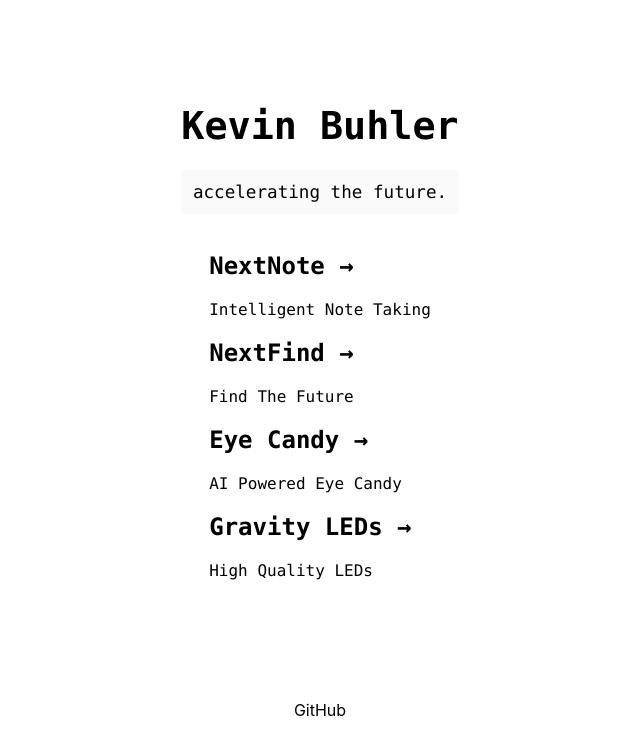
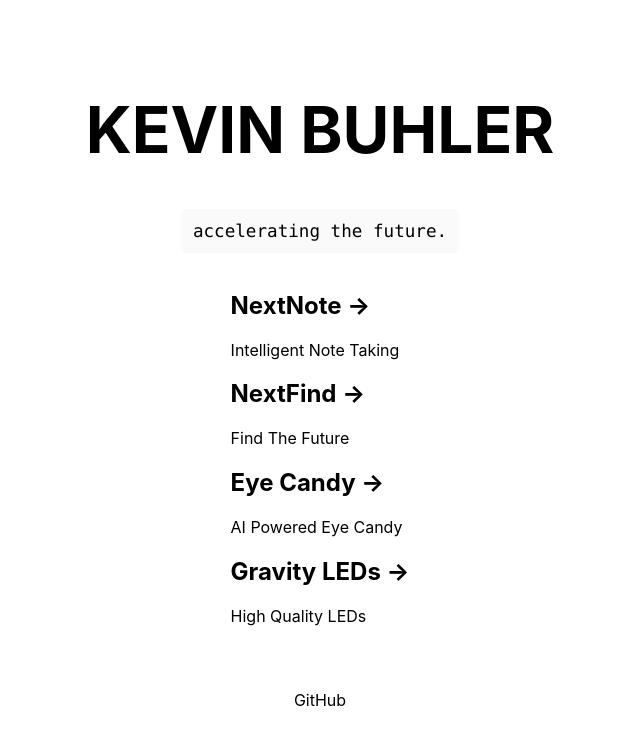
Before and after one commit to kevbuh/kevinbuhler, a Next.js app: page / in a window 1280 px wide. Shown: the top 754 px of the page, without its empty margins (320-960 px from the left). Built offline with nearby package versions, Linux system fonts and the light colour scheme.

Commit message:
fixed padding in main page

```diff
--- a/pages/index.js
+++ b/pages/index.js
@@ -4,7 +4,7 @@
 
 export default function Home() {
   return (
-    <div className={styles.container}>
+    <div>
       <Head>
         <title>Kevin Buhler</title>
         <meta name="description" content="Kevin Buhler's Website" />
@@ -16,47 +16,39 @@
 
       <main className={styles.main}>
         <div>
-          <h1 className={styles.title}>
-            <a href="https://kevinbuhler.com">
-              {/* <code className={styles.codeBig}> */}
-              Kevin Buhler
-              {/* r</code> */}
-            </a>
+          <h1>
+            <h1>KEVIN BUHLER</h1>
           </h1>
+          <p className={styles.description}>
+            <code className={styles.code}>accelerating the future.</code>
+          </p>
         </div>
-
-        <p className={styles.description}>
-          {/* Building the future{' '} */}
-          <code className={styles.code}>accelerating the future.</code>
-        </p>
-
         <div>
-          <div className={styles.text}>
+          <div>
             <a href="https://kevinbuhler.com/nextnoteoverview">
               <h2>NextNote &rarr;</h2>
               <p>Intelligent Note Taking</p>
             </a>
           </div>
-          <div className={styles.text}>
+          <div>
             <a href="https://nextfind.vercel.app">
               <h2>NextFind &rarr;</h2>
               <p>Find The Future</p>
             </a>
           </div>
-          <div className={styles.text}>
+          <div>
             <a href="https://eyecandy.vercel.app/">
               <h2>Eye Candy &rarr;</h2>
               <p>AI Powered Eye Candy</p>
             </a>
           </div>
 
-          <div className={styles.text}>
+          <div>
             <a href="https://gravityleds.com">
               <h2>Gravity LEDs &rarr;</h2>
               <p>High Quality LEDs</p>
             </a>
           </div>
-          {/* <div>test</div> */}
         </div>
       </main>
 
--- a/pages/nextnoteoverview.js
+++ b/pages/nextnoteoverview.js
@@ -4,7 +4,7 @@
 
 export default function Home() {
   return (
-    <div className={styles.container}>
+    <div>
       <Head>
         <title>NEXT NOTE</title>
         <meta name="description" content="Kevin Buhler's Website" />
@@ -18,7 +18,7 @@
         <p className={styles.description}>
           <h1 className={styles.apps}>NEXT NOTE</h1>
         </p>
-        <div className={styles.apps2}>
+        <div>
           <Image src="/nnpink.png" alt="NEXT" width={100} height={100} />
         </div>
         <div className={styles.apps2}>
@@ -59,7 +59,7 @@
         </a>
 
         <p>
-          <a href="https://nextnote.io">Visit the test website version here.</a>
+          <a href="https://nextnote.io">Visit the Deprecated Website Here.</a>
         </p>
       </footer>
     </div>
--- a/styles/Home.module.css
+++ b/styles/Home.module.css
@@ -9,7 +9,7 @@
 }
 
 .main {
-  padding: 5rem 0;
+  padding: 3rem 0;
   flex: 1;
   display: flex;
   flex-direction: column;
```
